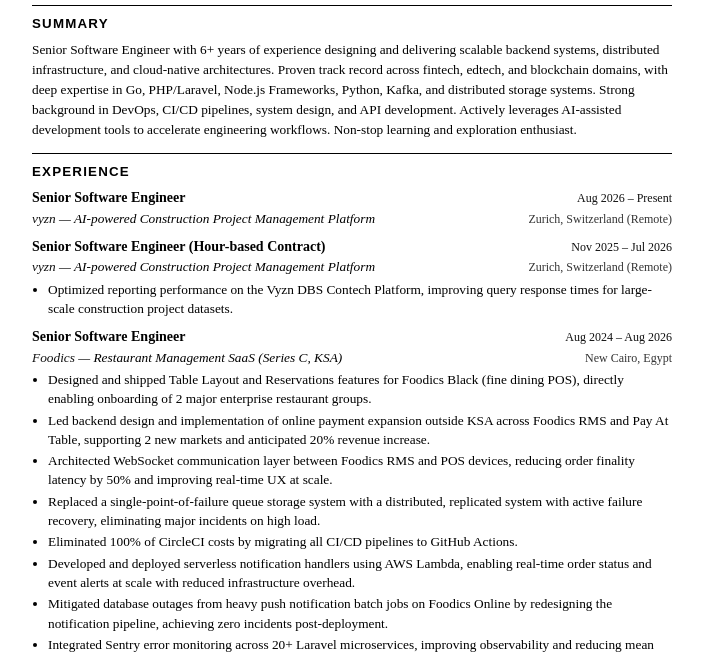
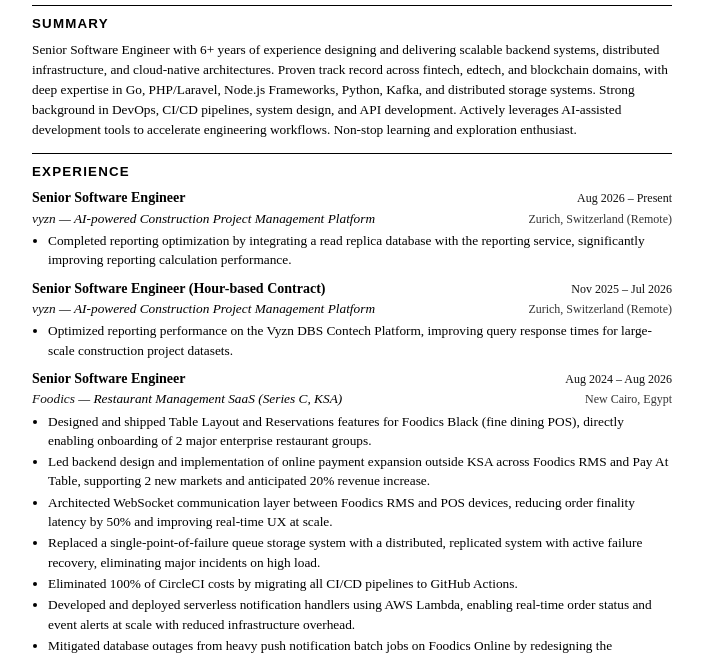
Before and after one commit to devyetii/cv, a plain HTML site: page site/index.html in a window 1280 px wide. Shown: the part 149-804 px from the top of the page, without its empty margins (288-991 px from the left). Drawn offline with Linux system fonts and the light colour scheme.

Commit message:
Add reporting optimization bullet to vyzn full-time role

```diff
--- a/site/index.html
+++ b/site/index.html
@@ -207,6 +207,9 @@
           <span class="ec"><a href="https://www.linkedin.com/company/vyzn/">vyzn</a> — AI-powered Construction Project Management Platform</span>
           <span class="el">Zurich, Switzerland (Remote)</span>
         </div>
+        <ul class="b">
+          <li>Completed reporting optimization by integrating a read replica database with the reporting service, significantly improving reporting calculation performance.</li>
+        </ul>
       </div>
       <div class="ent">
         <div class="eh">
```
